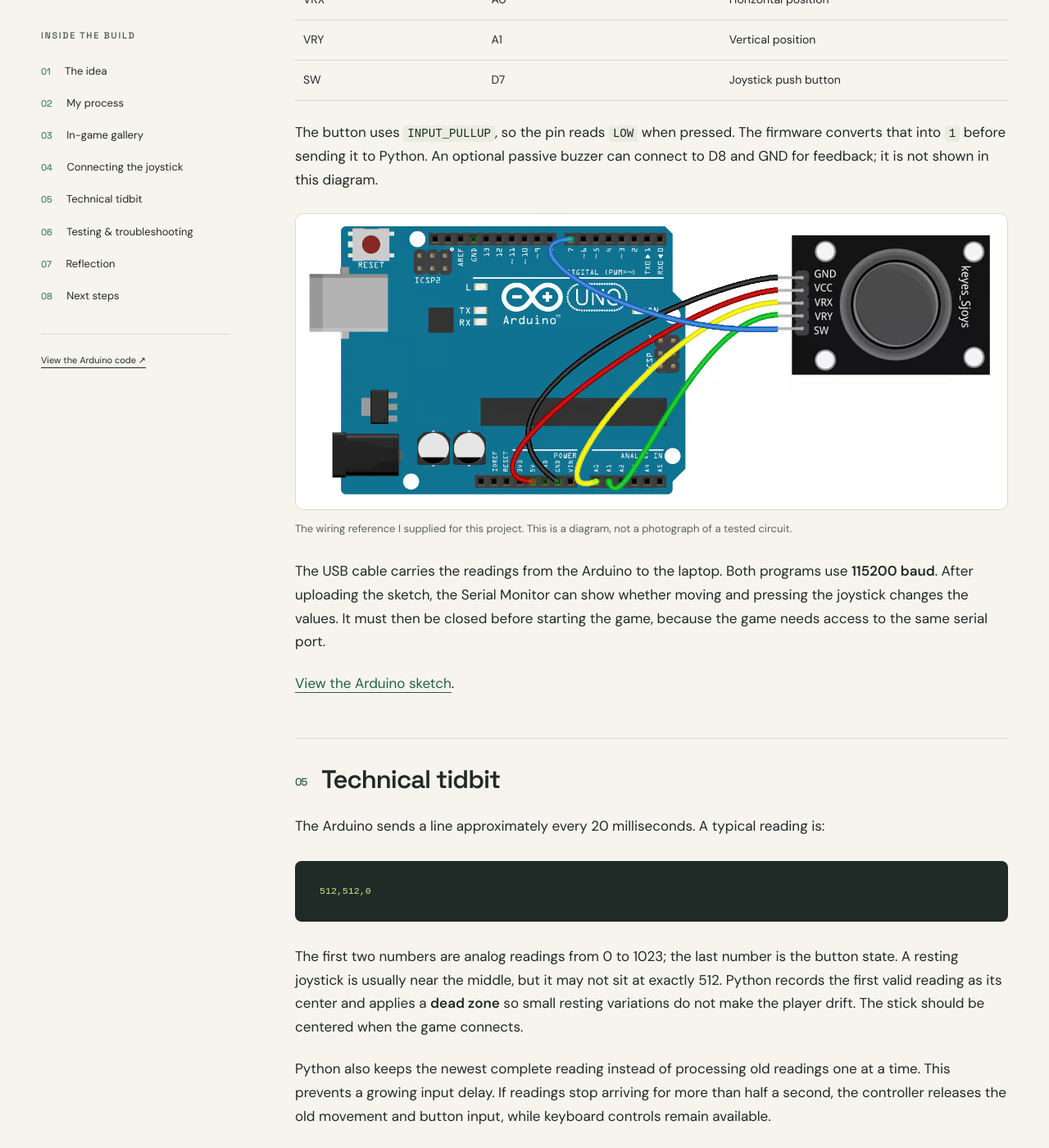
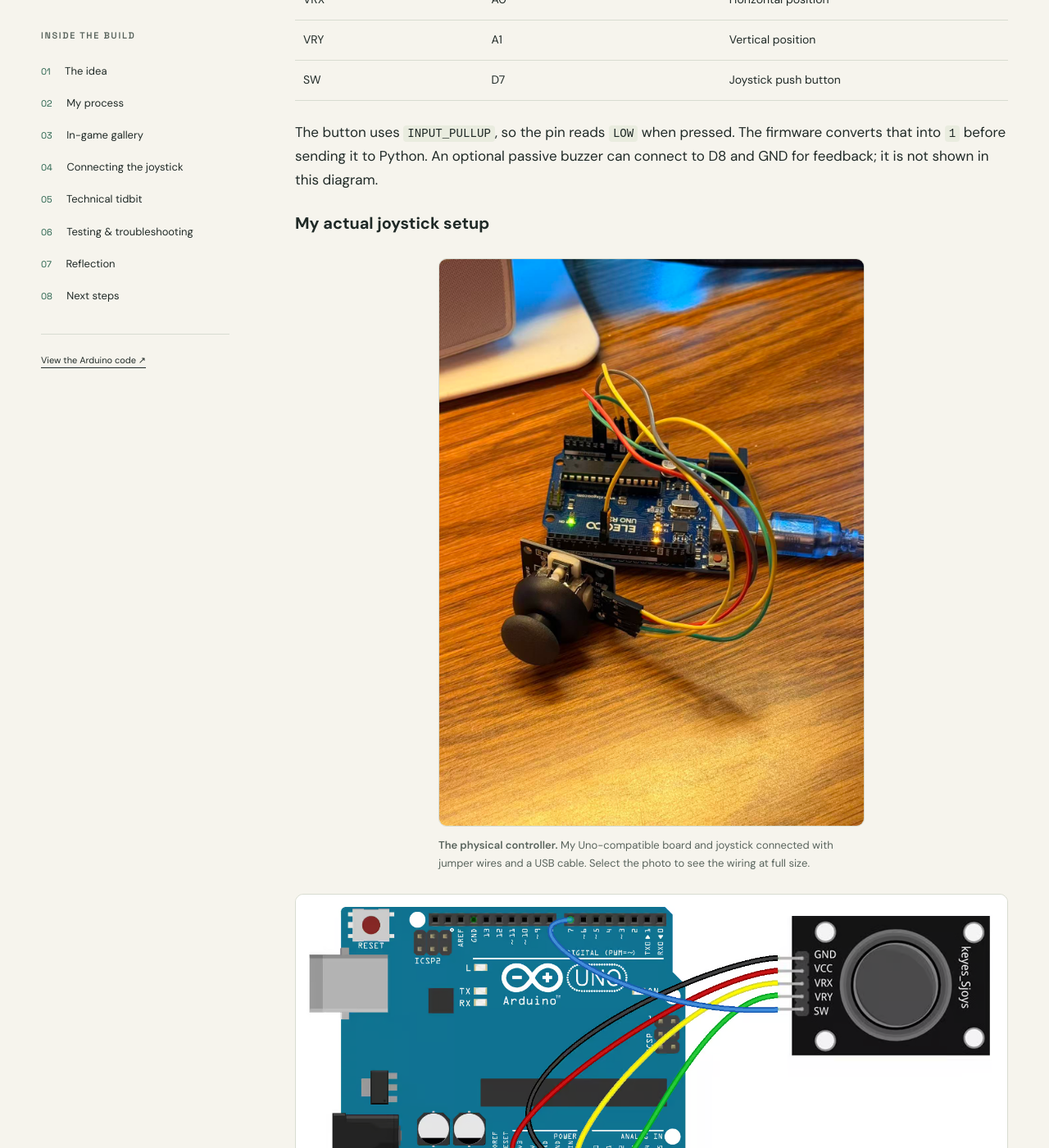
Before and after one commit to yangzh0728-lgtm/webbts, a Jekyll site: the page built from joystick_arcade_project.md, in a window 1280 px wide and 1400 px high, scrolled down 4393 px. Shown: the whole window at 82% size. Built offline with Jekyll 4.4.1, drawn with Linux system fonts in a browser that asks for light colours.

Commit message:
Add actual Arduino joystick setup photo to journal

```diff
--- a/assets/css/site.css
+++ b/assets/css/site.css
@@ -704,6 +704,10 @@ a:focus-visible,input:focus-visible {
   color:var(--muted);
   font-size:13px;
 }
+.arcade-hardware-photo {
+  max-width:520px;
+  margin-inline:auto;
+}
 .project-photos figure {
   margin:0;
 }
--- a/joystick_arcade_project.md
+++ b/joystick_arcade_project.md
@@ -73,6 +73,13 @@ An important change came from comparing the initial code with the wiring diagram
 
 The button uses `INPUT_PULLUP`, so the pin reads `LOW` when pressed. The firmware converts that into `1` before sending it to Python. An optional passive buzzer can connect to D8 and GND for feedback; it is not shown in this diagram.
 
+### My actual joystick setup
+
+<figure class="arcade-wiring arcade-hardware-photo">
+  <a href="{{ '/assets/images/joystick-arcade-hardware.jpg' | relative_url }}"><img src="{{ '/assets/images/joystick-arcade-hardware.jpg' | relative_url }}" alt="An ELEGOO Uno R3 connected to an analog joystick with colored jumper wires and a blue USB cable, with the board's indicator lights illuminated on a wooden desk." width="1280" height="1707" loading="lazy" decoding="async"></a>
+  <figcaption><strong>The physical controller.</strong> My Uno-compatible board and joystick connected with jumper wires and a USB cable. Select the photo to see the wiring at full size.</figcaption>
+</figure>
+
 <figure class="arcade-wiring">
   <a href="{{ '/assets/images/joystick-arcade-wiring.png' | relative_url }}"><img src="{{ '/assets/images/joystick-arcade-wiring.png' | relative_url }}" alt="Joystick wiring reference: black GND wire, red 5V wire, yellow VRX to A0, green VRY to A1, and blue SW to digital pin 7 on an Arduino Uno." width="1504" height="624" loading="lazy" decoding="async"></a>
   <figcaption>The wiring reference I supplied for this project. This is a diagram, not a photograph of a tested circuit.</figcaption>
```
Also changed, not shown: assets/images/joystick-arcade-hardware.jpg (added).
